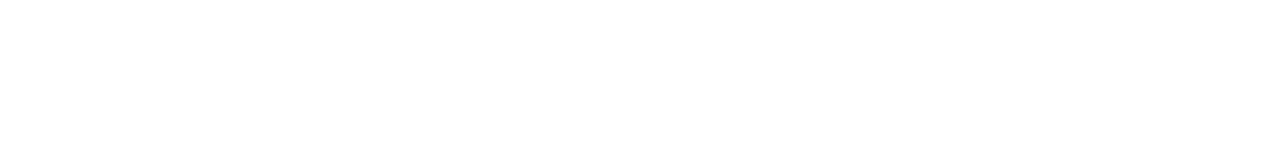
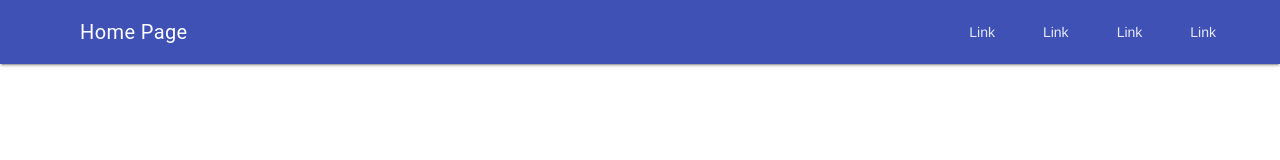
Before and after one commit to joshASC5/personalWebsite, a plain HTML site: page index.html in a window 1280 px wide. Drawn offline with nearby package versions, Linux system fonts and the light colour scheme; files that its build step writes are made by us from their sources.

Commit message:
Created style.css

```diff
--- a/index.html
+++ b/index.html
@@ -4,9 +4,42 @@
     <meta charset="UTF-8">
     <meta name="viewport" content="width=device-width, initial-scale=1.0">
     <meta http-equiv="X-UA-Compatible" content="ie=edge">
+    <link rel="stylesheet" href="https://fonts.googleapis.com/icon?family=Material+Icons">
+    <link rel="stylesheet" href="https://code.getmdl.io/1.3.0/material.indigo-pink.min.css">
+    <script defer src="https://code.getmdl.io/1.3.0/material.min.js"></script>
+    <link rel="stylesheet" href="style.css">
     <title>Home Page</title>
 </head>
 <body>
-
+    <!-- Always shows a header, even in smaller screens. -->
+<div class="mdl-layout mdl-js-layout mdl-layout--fixed-header">
+    <header class="mdl-layout__header">
+      <div class="mdl-layout__header-row">
+        <!-- Title -->
+        <span class="mdl-layout-title">Home Page</span>
+        <!-- Add spacer, to align navigation to the right -->
+        <div class="mdl-layout-spacer"></div>
+        <!-- Navigation. We hide it in small screens. -->
+        <nav class="mdl-navigation mdl-layout--large-screen-only">
+          <a class="mdl-navigation__link" href="">Link</a>
+          <a class="mdl-navigation__link" href="">Link</a>
+          <a class="mdl-navigation__link" href="">Link</a>
+          <a class="mdl-navigation__link" href="">Link</a>
+        </nav>
+      </div>
+    </header>
+    <div class="mdl-layout__drawer">
+      <span class="mdl-layout-title">Title</span>
+      <nav class="mdl-navigation">
+        <a class="mdl-navigation__link" href="">Link</a>
+        <a class="mdl-navigation__link" href="">Link</a>
+        <a class="mdl-navigation__link" href="">Link</a>
+        <a class="mdl-navigation__link" href="">Link</a>
+      </nav>
+    </div>
+    <main class="mdl-layout__content">
+      <div class="page-content"><!-- Your content goes here --></div>
+    </main>
+  </div>
 </body>
 </html>
```
Also changed, not shown: assets/style/style.css (added).
